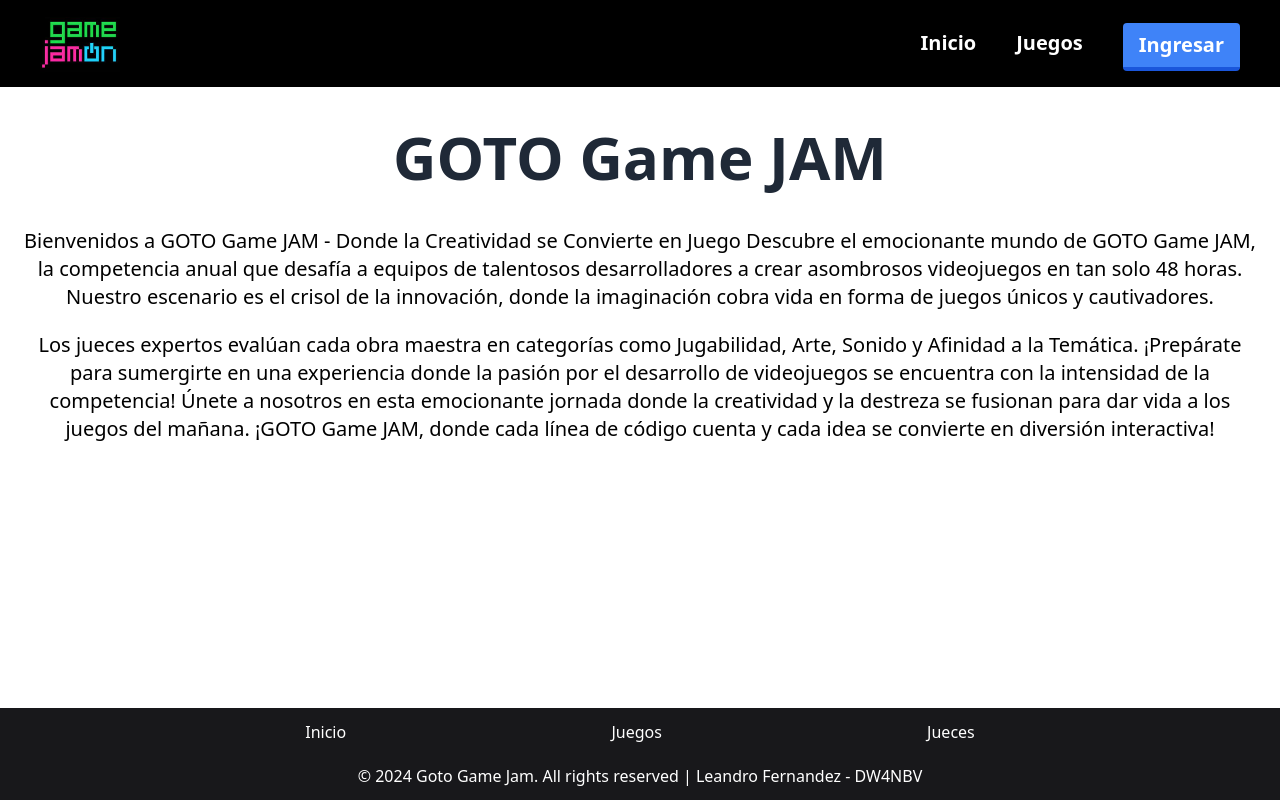
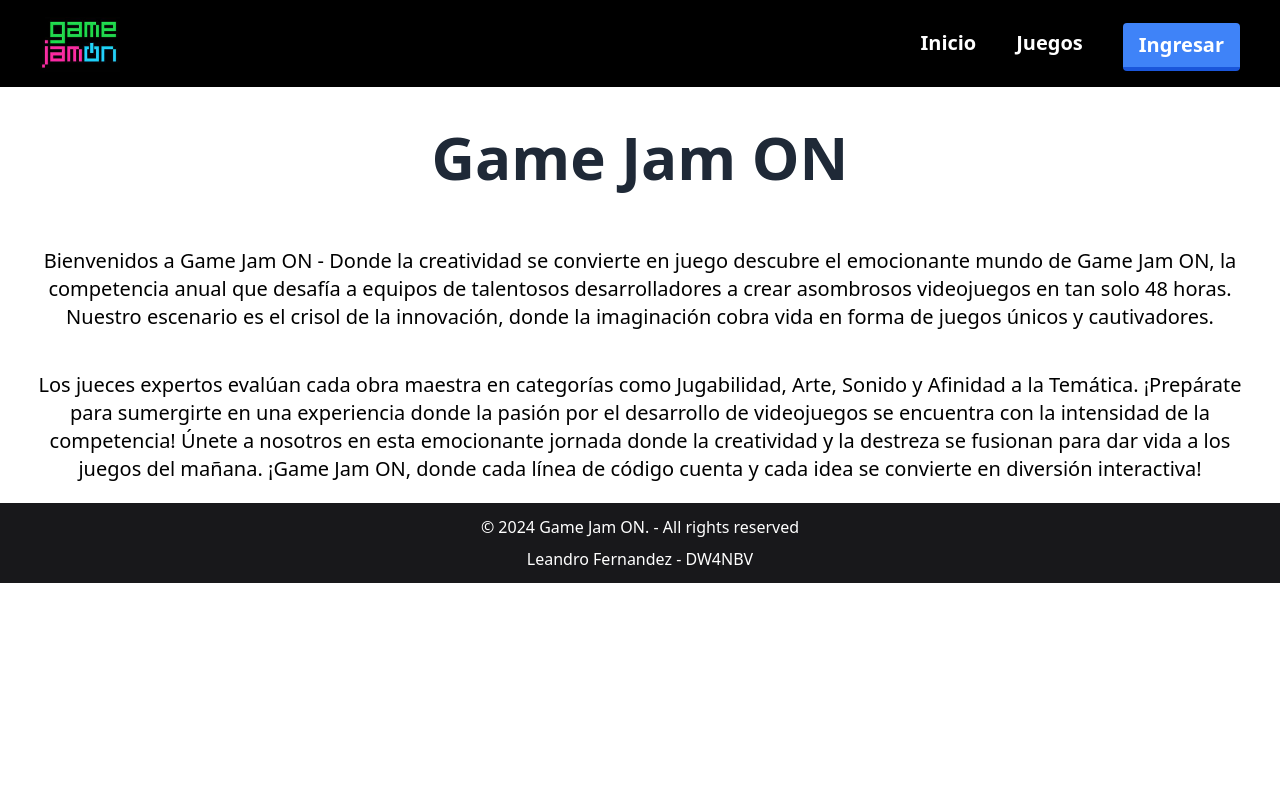
Before and after one commit to Leanfch/goto-game-jam, a React (Vite) app: page / in a window 1280 px wide. Built offline with nearby package versions, Linux system fonts and the light colour scheme.

Commit message:
Ajustar ancho de pantalla máximo

```diff
--- a/index.html
+++ b/index.html
@@ -5,11 +5,11 @@
   <meta charset="UTF-8" />
   <link rel="icon" type="image/svg+xml" href="/gamejam.jpeg" />
   <meta name="viewport" content="width=device-width, initial-scale=1.0" />
-  <title>GOTO Game JAM</title>
+  <title>Game Jam ON</title>
 </head>
 
 <body>
-  <div id="root"></div>
+  <div id="root" class="min-h-screen flex flex-col"></div>
   <script type="module" src="/src/main.jsx"></script>
 </body>
 
--- a/src/auth/pages/LoginPage.jsx
+++ b/src/auth/pages/LoginPage.jsx
@@ -59,9 +59,8 @@ export const LoginPage = () => {
     };
 
     return (
-        <>
-            <div className="bg-slate-700 relative flex flex-col justify-center min-h-[75vh] overflow-hidden">
-                <div className="bg-stone-100 w-full p-6 m-auto rounded-md shadow-xl lg:max-w-xl">
+        <main className="flex items-center justify-center flex-grow">
+                <div className="bg-stone-200 w-full p-6 m-auto rounded-md shadow-xl md:max-w-xl">
                     <h1 className="text-3xl font-semibold text-center text-purple-700 uppercase">
                         Iniciar Sesión
                     {autenticating && <LoaderSpinner />}
@@ -137,7 +136,6 @@ export const LoginPage = () => {
                         </div>
                     </form>
                 </div>
-            </div>
-        </>
+        </main>
     )
 }
--- a/src/components/FooterComponent.jsx
+++ b/src/components/FooterComponent.jsx
@@ -1,23 +1,9 @@
-import { NavLink } from "react-router-dom"
 export const FooterComponent = () => {
     return (
-        <footer className="bg-zinc-900 text-white px-10 py-3 mt-10">
-            <div className="footer-links flex justify-evenly mb-5">
-                <NavLink to="/" className="hover:underline">
-                    Inicio
-                </NavLink>
-                <NavLink to="/games" className="hover:underline">
-                    Juegos
-                </NavLink>
-                <NavLink to="/judges" className="hover:underline">
-                    Jueces
-                </NavLink>
-            </div>
+        <footer className="bg-zinc-900 text-white px-10 py-3 mt-auto">
             <div className="footer-info">
-                <p className="text-center">
-                    &copy; 2024 Goto Game Jam. All rights reserved | Leandro
-                    Fernandez - DW4NBV
-                </p>
+                <p className="text-center pb-2">&copy; 2024 Game Jam ON. - All rights reserved </p>
+                <p className="text-center">Leandro Fernandez - DW4NBV</p>
             </div>
         </footer>
     )
--- a/src/components/MainTitle.jsx
+++ b/src/components/MainTitle.jsx
@@ -1,4 +1,3 @@
-// eslint-disable-next-line react/prop-types
 export const MainTitle = ({ title }) => {
     return (
         <>
--- a/src/components/NavBar.jsx
+++ b/src/components/NavBar.jsx
@@ -34,7 +34,8 @@ export const NavBar = () => {
         }
     }, [])
     return (
-        <nav className="flex justify-between px-10 py-3 font-bold bg-black text-white">
+        <nav className="bg-black">
+            <div className="flex mx-auto justify-between px-10 py-3 font-bold text-white max-w-7xl">
                 <div className="font-bold">
                     <img src="/gamejam.jpeg" alt="logo" className="w-20" />
                 </div>
@@ -102,8 +103,10 @@ export const NavBar = () => {
                                                                     "include",
                                                             }
                                                         ).then(() => {
-                                                        document.cookie = "token=; expires=Thu, 01 Jan 1970 00:00:00 UTC; path=/;";
-                                                        window.location.href ="/auth/login"
+                                                            document.cookie =
+                                                                "token=; expires=Thu, 01 Jan 1970 00:00:00 UTC; path=/;"
+                                                            window.location.href =
+                                                                "/auth/login"
                                                         })
                                                     }}
                                                     className="block px-4 py-2 text-sm text-gray-700 hover:bg-gray-100 hover:text-gray-900"
@@ -125,6 +128,7 @@ export const NavBar = () => {
                         )}
                     </CookiesProvider>
                 </ul>
+            </div>
         </nav>
     )
 }
--- a/src/pages/GamesPage.jsx
+++ b/src/pages/GamesPage.jsx
@@ -1,40 +1,37 @@
 import { useState, useEffect } from "react"
 import { MainTitle } from "../components"
-import { Link, Navigate } from "react-router-dom"
-import { CookiesProvider, useCookies } from "react-cookie"
+import { Link } from "react-router-dom"
+import LoaderSpinner from "../components/LoaderSpinner"
 
 // ESTE COMPONENTE MUESTRA UNA LISTA DE JUEGOS
 export const GamesPage = () => {
     const [games, setGames] = useState([])
     const [isLoading, setIsLoading] = useState(true)
-    const [cookies] = useCookies(["token"])
 
     useEffect(() => {
         const fetchGames = async () => {
-            const response = await fetch("http://localhost:3000/api/games")
-            const data = await response.json()
-
-            setGames(data)
+            try {
+                const response = await fetch("http://localhost:3000/api/games")
+                if (!response.ok) {
+                    throw new Error("Algo salió mal")
+                }
+                const data = await response.json()
+                setGames(data)
+            } catch (error) {
+                console.error("Failed to fetch games -" + error);
+            }
             setIsLoading(false)
         }
 
         fetchGames()
-    }, [games])
-
-    // Si el usuario no está logeado, lo redirigimos a la home
-    if (!cookies.token) {
-        return <Navigate to="/" />
-    }
+    }, [])
 
     return (
         <>
-            <CookiesProvider>
                 <>
                     <MainTitle title="Juegos" />
                     <div className="flex flex-col items-center">
-                        {isLoading && (
-                            <span className="text-3xl">Estoy cargando...</span>
-                        )}
+                        {isLoading && <LoaderSpinner />}
                         <ul className="mx-auto max-w-md divide-y divide-gray-200 dark:divide-gray-700 m-16">
                             {games.map((game) => (
                                 <li
@@ -71,7 +68,6 @@ export const GamesPage = () => {
                         </div>
                     </div>
                 </>
-            </CookiesProvider>
         </>
     )
 }
--- a/src/pages/HomePage.jsx
+++ b/src/pages/HomePage.jsx
@@ -2,11 +2,11 @@ import { MainTitle } from "../components"
 
 export const HomePage = () => {
     return (
-        <>
-            <MainTitle title="GOTO Game JAM" />
+        <main className="max-w-7xl flex flex-col mx-auto">
+            <MainTitle title="Game Jam ON" />
             <p className="m-5 text-center text-xl">
-                Bienvenidos a GOTO Game JAM - Donde la Creatividad se Convierte
-                en Juego Descubre el emocionante mundo de GOTO Game JAM, la
+                Bienvenidos a Game Jam ON - Donde la creatividad se convierte
+                en juego descubre el emocionante mundo de Game Jam ON, la
                 competencia anual que desafía a equipos de talentosos
                 desarrolladores a crear asombrosos videojuegos en tan solo 48
                 horas. Nuestro escenario es el crisol de la innovación, donde la
@@ -19,9 +19,9 @@ export const HomePage = () => {
                 desarrollo de videojuegos se encuentra con la intensidad de la
                 competencia! Únete a nosotros en esta emocionante jornada donde
                 la creatividad y la destreza se fusionan para dar vida a los
-                juegos del mañana. ¡GOTO Game JAM, donde cada línea de código
+                juegos del mañana. ¡Game Jam ON, donde cada línea de código
                 cuenta y cada idea se convierte en diversión interactiva!
             </p>
-        </>
+        </main>
     )
 }
--- a/src/pages/JudgesPage.jsx
+++ b/src/pages/JudgesPage.jsx
@@ -1,13 +1,16 @@
 import { useState, useEffect } from "react"
 import { MainTitle } from "../components"
-import { Link } from "react-router-dom"
+import { Link, Navigate } from "react-router-dom"
+import { useCookies } from "react-cookie"
+
 // ESTE COMPONENTE MUESTRA UNA LISTA DE JUECES
 export const JudgesPage = () => {
     const [judges, setJudges] = useState([])
     const [isLoading, setIsLoading] = useState(true)
+    const [cookies] = useCookies(["token"])
 
     useEffect(() => {
-        const fetchGames = async () => {
+        const fetchJudges = async () => {
             const response = await fetch("http://localhost:3000/api/judges")
             const data = await response.json()
 
@@ -15,8 +18,12 @@ export const JudgesPage = () => {
             setIsLoading(false)
         }
 
-        fetchGames()
+        fetchJudges()
     }, [])
+
+    if (!cookies.token) {
+        return <Navigate to="/" />
+    }
 
     return (
         <>
--- a/src/router/AppRouter.jsx
+++ b/src/router/AppRouter.jsx
@@ -5,12 +5,10 @@ import { AuthRoutes } from "../auth/routes/AuthRoutes"
 export const AppRouter = () => {
     return (
         <>
-            <div>
-                <Routes>
-                    <Route path="/*" element={<VotingRoutes />} />
-                    <Route path="/auth/*" element={<AuthRoutes />} />
-                </Routes>
-            </div>
+        <Routes>
+            <Route path="/*" element={<VotingRoutes />} />
+            <Route path="/auth/*" element={<AuthRoutes />} />
+        </Routes>
         </>
     )
 }
--- a/src/router/VotingRoutes.jsx
+++ b/src/router/VotingRoutes.jsx
@@ -14,7 +14,6 @@ import { LoginPage } from "../auth/pages"
 export const VotingRoutes = () => {
     return (
         <>
-            <div className="flex flex-col min-h-screen">
             <NavBar />
             <div className="flex-grow">
                 <Routes>
@@ -37,7 +36,6 @@ export const VotingRoutes = () => {
                 </Routes>
             </div>
             <FooterComponent />
-            </div>
         </>
     )
 }
```
Lines whose indentation alone changed are shown as unchanged.
